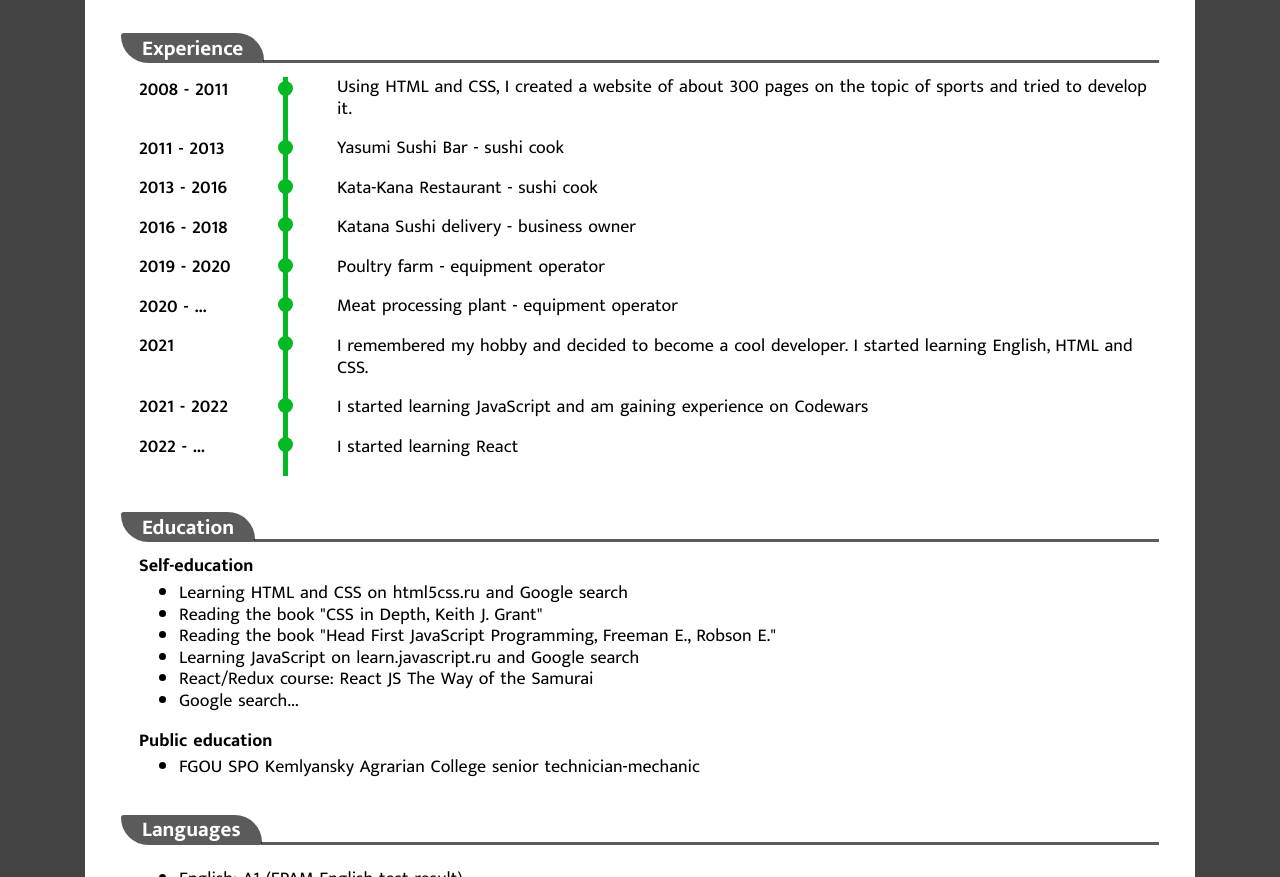
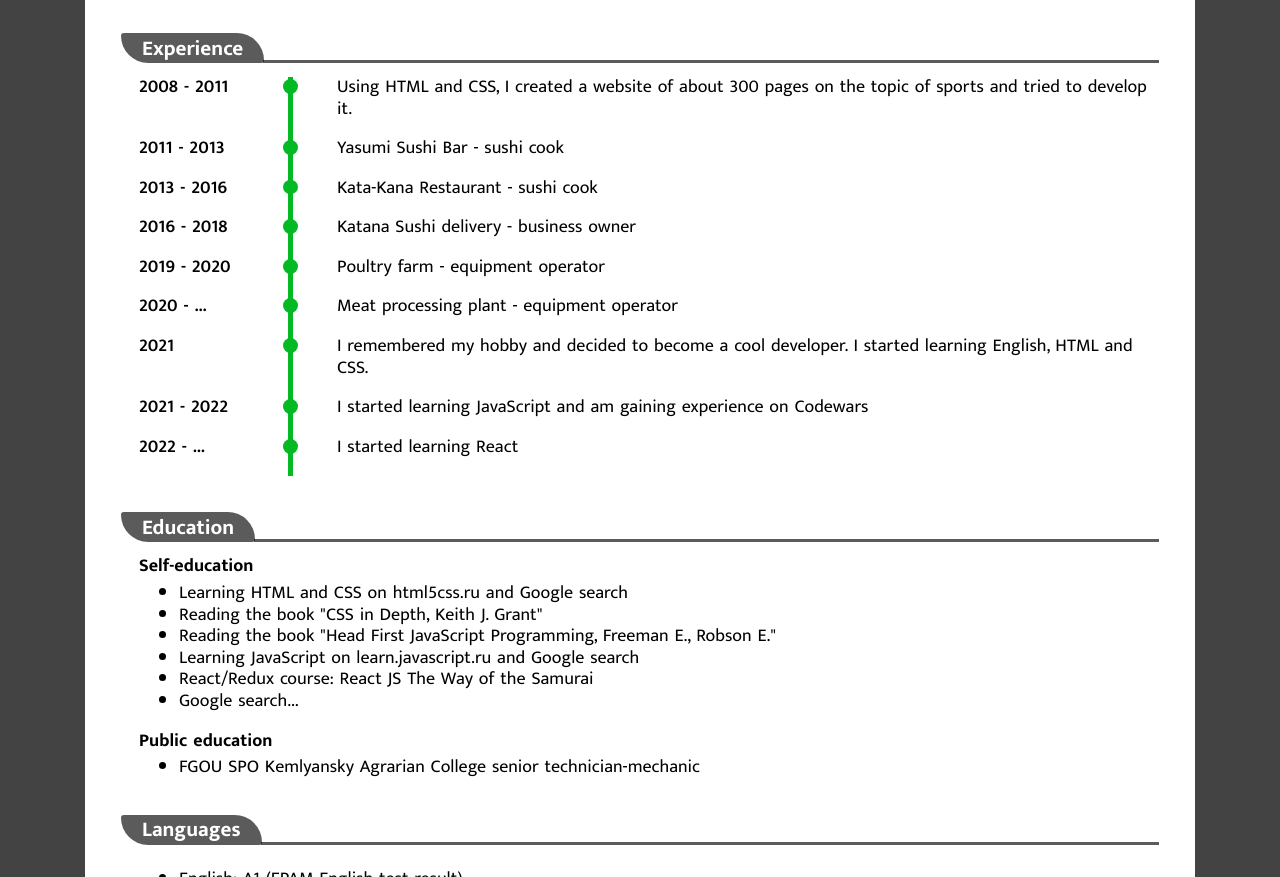
Before and after one commit to 13knvv/13knvv.github.io, a plain HTML site: page index.html in a window 1280 px wide. Shown: the part 1011-1888 px from the top of the page. Drawn offline with Linux system fonts and the light colour scheme; files whose address does not match are found by name.

Commit message:
adaptive is good now

```diff
--- a/css/style.css
+++ b/css/style.css
@@ -319,43 +319,11 @@ section  h3 {
   display: grid;
   grid-template-columns: 6em 1em 1fr;
   grid-gap: 0 2em ;
+  position: relative;
 }
 
-.experience__date div{
-  position: relative;
+.experience__date {
   font-weight: 600;
-}
-
-.experience__date_q {
-  margin-top: 3px;
-}
-.experience__date_w {
-  margin-top: 37px;
-}
-.experience__date_e {
-  margin-top: 18px;
-}
-.experience__date_r {
-  margin-top: 18px;
-}
-.experience__date_t {
-  margin-top: 18px;
-}
-.experience__date_y {
-  margin-top: 18px;
-}
-.experience__date_u {
-  margin-top: 18px;
-}
-.experience__date_i {
-  margin-top: 39px;
-}
-.experience__date_o {
-  top: 18px;
-}
-
-.experience__items {
-
 }
 
 .experience__item {
@@ -363,49 +331,30 @@ section  h3 {
 }
 
 .experience__line {
+  position: absolute;
+  top: 0;
+  left: 8.26em;
   height: 100%;
   width: 0.277em;
   background-color: #03b924;
 }
 
 .experience__line-item {
-  position: relative;
-  left: -0.277em;
   background-color: #03b924;
   width: 0.83em;
   height: 0.83em;
   border-radius: 50%;
+  margin-top: 0.10em;
 }
 
-.experience__line-item_q {
-  margin-top: 0.22em;
-}
-
-.experience__line-item_w {
-  margin-top: 2.44em;
-}
-
-.experience__line-item_e {
-  margin-top: 1.33em;
-}
-
-.experience__line-item_r {
-  margin-top: 1.33em;
-}
-.experience__line-item_t {
-  margin-top: 1.44em;
-}
-.experience__line-item_y {
-  margin-top: 1.33em;
-}
-.experience__line-item_u {
-  margin-top: 1.33em;
-}
-.experience__line-item_i {
-  margin-top: 2.61em;
-}
-.experience__line-item_o {
-  margin-top: 1.33em;
+@media only screen and (max-width: 700px) {
+  .experience {
+    grid-template-columns: 5em 1em 1fr;
+    grid-gap: 0 1em ;
+  }
+  .experience__line {
+    left: 6.26em;
+  }
 }
 
 .education__items {
--- a/index.html
+++ b/index.html
@@ -130,39 +130,43 @@
         <div class="section__title-wrapp"><h3>Experience</h3><div class="section__title-line"></div></div>
         <div class="section__body">
           <div class="experience">
-            <div class="experience__date">
-              <div class="experience__date_q">2008 - 2011</div>
-              <div  class="experience__date_w">2011 - 2013</div>
-              <div class="experience__date_e">2013 - 2016</div>
-              <div class="experience__date_r">2016 - 2018</div>
-              <div class="experience__date_t">2019 - 2020</div>
-              <div class="experience__date_y">2020 - ...</div>
-              <div class="experience__date_u">2021</div>
-              <div class="experience__date_i">2021 - 2022</div>
-              <div class="experience__date_o">2022 - ...</div>
-            </div>
-            <div class="experience__line">
-              <div class="experience__line-item experience__line-item_q"></div>
-              <div class="experience__line-item experience__line-item_w"></div>
-              <div class="experience__line-item experience__line-item_e"></div>
-              <div class="experience__line-item experience__line-item_r"></div>
-              <div class="experience__line-item experience__line-item_t"></div>
-              <div class="experience__line-item experience__line-item_y"></div>
-              <div class="experience__line-item experience__line-item_u"></div>
-              <div class="experience__line-item experience__line-item_i"></div>
-              <div class="experience__line-item experience__line-item_o"></div>
-            </div>
-            <div class="experience__items">
+              <div class="experience__date">2008 - 2011</div>
+              <div class="experience__line-item"></div>
               <div class="experience__item">Using HTML and CSS, I created a website of about 300 pages on the topic of sports and tried to develop it.</div>
+
+              <div  class="experience__date">2011 - 2013</div>
+              <div class="experience__line-item"></div>
               <div class="experience__item">Yasumi Sushi Bar - sushi cook</div>
+
+              <div class="experience__date">2013 - 2016</div>
+              <div class="experience__line-item"></div>
               <div class="experience__item">Kata-Kana Restaurant - sushi cook</div>
+
+              <div class="experience__date">2016 - 2018</div>
+              <div class="experience__line-item"></div>
               <div class="experience__item">Katana Sushi delivery - business owner</div>
+
+              <div class="experience__date">2019 - 2020</div>
+              <div class="experience__line-item"></div>
               <div class="experience__item">Poultry farm - equipment operator</div>
+
+              <div class="experience__date">2020 - ...</div>
+              <div class="experience__line-item"></div>
               <div class="experience__item">Meat processing plant - equipment operator</div>
+
+              <div class="experience__date">2021</div>
+              <div class="experience__line-item"></div>
               <div class="experience__item">I remembered my hobby and decided to become a cool developer. I started learning English, HTML and CSS.</div>
+
+              <div class="experience__date">2021 - 2022</div>
+              <div class="experience__line-item"></div>
               <div class="experience__item">I started learning JavaScript and am gaining experience on Codewars</div>
+
+              <div class="experience__date">2022 - ...</div>
+              <div class="experience__line-item"></div>
               <div class="experience__item">I started learning React</div>
-            </div>
+
+              <div class="experience__line"></div>
             </div>
 
         </div>
```
Lines whose indentation alone changed are shown as unchanged.
